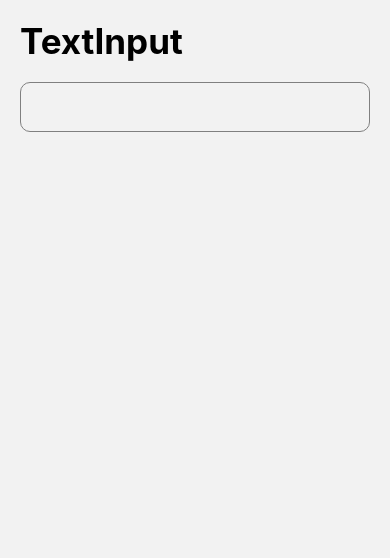
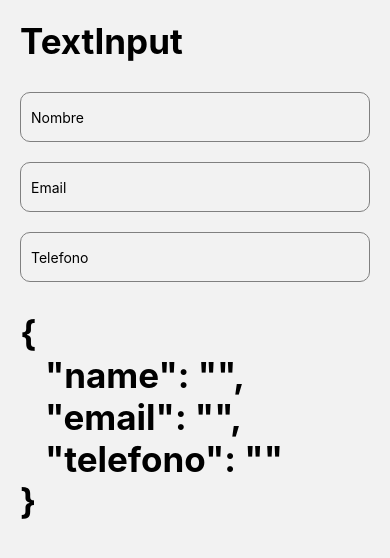
Before and after one commit to thomassr30/components-react-native, a React Native app: screen /TextInputScreen in a window 390 px wide. Shown: the top 558 px of the page. Built offline with nearby package versions, Linux system fonts and the light colour scheme.

Commit message:
add: textInput add usestate, placeholder and keyboardtype

```diff
--- a/src/screens/TextInputScreen.tsx
+++ b/src/screens/TextInputScreen.tsx
@@ -1,16 +1,53 @@
-import React from 'react'
+import React, { useState } from 'react'
 import { TextInput, View, StyleSheet } from 'react-native';
 import HeaderTitle from '../components/HeaderTitle'
 import { styles } from '../theme/appTheme'
 
 const TextInputScreen = () => {
+
+  const [form, setForm] = useState({
+    name: '',
+    email: '',
+    telefono: '',
+  })
+
+  const onChange = (value: string, field: string) => {
+    setForm({
+      ...form,
+      [field]: value
+    })
+  }
+
   return (
     <View style={styles.globalMargin}>
         <HeaderTitle title='TextInput' />
 
         <TextInput
           style={stylesInput.inputStyle}
+          placeholder="Nombre"
+          autoCorrect={false}
+          autoCapitalize="words"
+          onChangeText={(value) => onChange(value, 'name')}
         />
+
+        <TextInput
+          style={stylesInput.inputStyle}
+          placeholder="Email"
+          autoCorrect={false}
+          autoCapitalize="none"
+          onChangeText={(value) => onChange(value, 'email')}
+          keyboardType="email-address"
+        />
+
+        <TextInput
+          style={stylesInput.inputStyle}
+          placeholder="Telefono"
+          autoCorrect={false}
+          onChangeText={(value) => onChange(value, 'telefono')}
+          keyboardType="numeric"
+        />
+
+        <HeaderTitle title={JSON.stringify(form, null, 3)} />
 
     </View>
   )
@@ -22,7 +59,8 @@
     borderColor: 'gray',
     height: 50,
     paddingHorizontal: 10,
-    borderRadius: 10
+    borderRadius: 10,
+    marginVertical: 10
   }
 })
 
```
